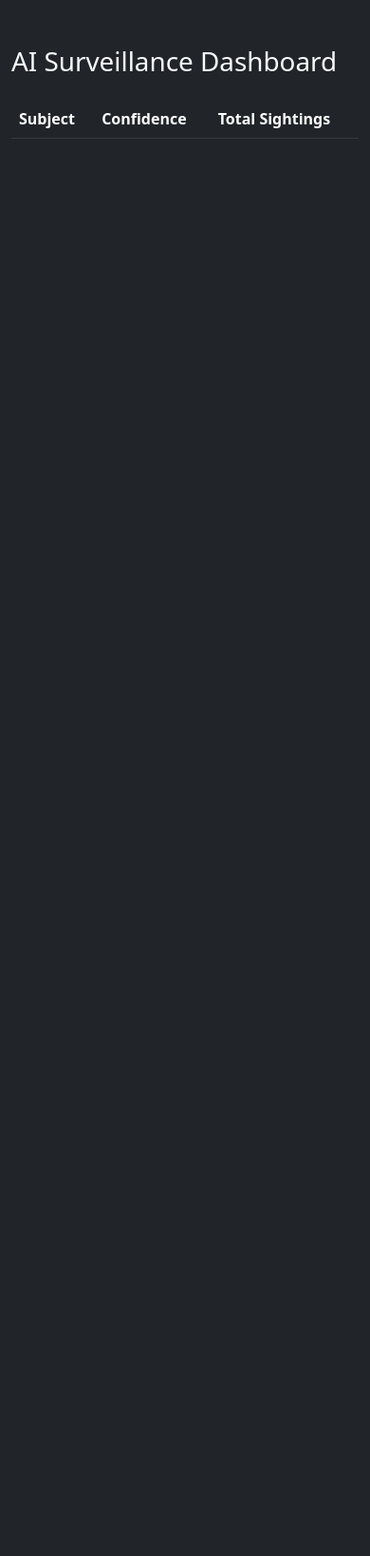
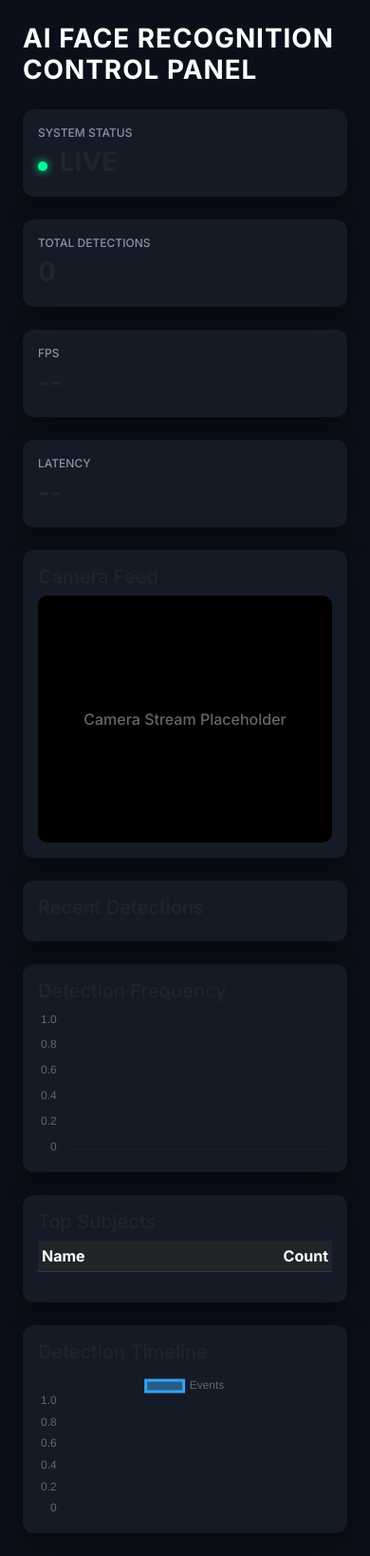
Before and after one commit to alexanderli07/open-cv, a plain HTML site: page index.html in a window 390 px wide. Shown: the whole page at 95% size. Before the commit the page ends 844 px from the top, so only its background shows below. Drawn offline with nearby package versions, Linux system fonts and the light colour scheme; no server answers.

Commit message:
frontend upgrade

```diff
--- a/index.html
+++ b/index.html
@@ -1,32 +1,201 @@
 <!DOCTYPE html>
-<html>
+<html lang="en">
+
 <head>
 
-<title>AI Vision Dashboard</title>
+<meta charset="UTF-8">
+<meta name="viewport" content="width=device-width, initial-scale=1.0">
+
+<title>AI Vision Control Panel</title>
 
 <link href="https://cdn.jsdelivr.net/npm/bootstrap@5.3.0/dist/css/bootstrap.min.css" rel="stylesheet">
 
+<script src="https://cdn.jsdelivr.net/npm/chart.js"></script>
+
+<link href="https://fonts.googleapis.com/css2?family=Inter:wght@300;500;700&display=swap" rel="stylesheet">
+
+<style>
+
+body{
+background:#0b0f19;
+color:white;
+font-family:'Inter',sans-serif;
+}
+
+.card{
+background:#151a27;
+border:none;
+border-radius:12px;
+box-shadow:0 10px 30px rgba(0,0,0,0.4);
+}
+
+h1{
+font-weight:700;
+letter-spacing:1px;
+}
+
+.metric{
+font-size:28px;
+font-weight:700;
+}
+
+.metric-label{
+font-size:12px;
+color:#8b93a6;
+text-transform:uppercase;
+}
+
+.status-dot{
+width:10px;
+height:10px;
+background:#00ff9c;
+border-radius:50%;
+display:inline-block;
+margin-right:6px;
+box-shadow:0 0 10px #00ff9c;
+}
+
+.feed-item{
+padding:8px 0;
+border-bottom:1px solid rgba(255,255,255,0.05);
+}
+
+.subject{
+color:#00d4ff;
+font-weight:600;
+}
+
+.confidence{
+color:#ffd54a;
+}
+
+.camera-box{
+background:#000;
+height:260px;
+border-radius:10px;
+display:flex;
+align-items:center;
+justify-content:center;
+color:#666;
+}
+
+</style>
+
 </head>
 
-<body class="bg-dark text-light">
+<body>
 
-<div class="container mt-5">
+<div class="container-fluid p-4">
 
-<h1 class="mb-4">AI Surveillance Dashboard</h1>
+<h1 class="mb-4">AI FACE RECOGNITION CONTROL PANEL</h1>
 
-<table class="table table-dark">
+<div class="row g-4 mb-4">
+
+<div class="col-md-3">
+<div class="card p-3">
+<div class="metric-label">SYSTEM STATUS</div>
+<div class="metric">
+<span class="status-dot"></span>
+LIVE
+</div>
+</div>
+</div>
+
+<div class="col-md-3">
+<div class="card p-3">
+<div class="metric-label">TOTAL DETECTIONS</div>
+<div class="metric" id="totalDetections">0</div>
+</div>
+</div>
+
+<div class="col-md-3">
+<div class="card p-3">
+<div class="metric-label">FPS</div>
+<div class="metric" id="fpsMetric">--</div>
+</div>
+</div>
+
+<div class="col-md-3">
+<div class="card p-3">
+<div class="metric-label">LATENCY</div>
+<div class="metric" id="latencyMetric">--</div>
+</div>
+</div>
+
+</div>
+
+<div class="row g-4">
+
+<div class="col-lg-6">
+
+<div class="card p-3">
+
+<h5>Camera Feed</h5>
+
+<div class="camera-box">
+Camera Stream Placeholder
+</div>
+
+</div>
+
+<div class="card p-3 mt-4">
+
+<h5>Recent Detections</h5>
+
+<div id="eventFeed"></div>
+
+</div>
+
+</div>
+
+<div class="col-lg-6">
+
+<div class="card p-3">
+
+<h5>Detection Frequency</h5>
+
+<canvas id="frequencyChart"></canvas>
+
+</div>
+
+<div class="card p-3 mt-4">
+
+<h5>Top Subjects</h5>
+
+<table class="table table-dark table-sm">
 
 <thead>
 <tr>
-<th>Subject</th>
-<th>Confidence</th>
-<th>Total Sightings</th>
+<th>Name</th>
+<th class="text-end">Count</th>
 </tr>
 </thead>
 
-<tbody id="table"></tbody>
+<tbody id="topSubjects"></tbody>
 
 </table>
+
+</div>
+
+</div>
+
+</div>
+
+<div class="row mt-4">
+
+<div class="col-12">
+
+<div class="card p-3">
+
+<h5>Detection Timeline</h5>
+
+<canvas id="timelineChart"></canvas>
+
+</div>
+
+</div>
+
+</div>
 
 </div>
 
@@ -36,29 +205,123 @@
 
 const socket = io("http://localhost:3000")
 
-const table = document.getElementById("table")
+const feed = document.getElementById("eventFeed")
+const topSubjects = document.getElementById("topSubjects")
+const totalMetric = document.getElementById("totalDetections")
 
-let stats = {}
+let counts = {}
+let timeline = []
 
-socket.on("face_event", data => {
+const freqChart = new Chart(
+document.getElementById("frequencyChart"),
+{
+type:"bar",
+data:{
+labels:[],
+datasets:[{
+label:"Detections",
+data:[]
+}]
+},
+options:{
+plugins:{legend:{display:false}},
+scales:{y:{beginAtZero:true}}
+}
+}
+)
 
-stats[data.subject] = data.total
+const timelineChart = new Chart(
+document.getElementById("timelineChart"),
+{
+type:"line",
+data:{
+labels:[],
+datasets:[{
+label:"Events",
+data:[]
+}]
+}
+}
+)
 
-table.innerHTML = ""
+socket.on("face_event",(data)=>{
 
-for(let name in stats){
+const {subject,confidence,total} = data
 
-table.innerHTML += `
+counts[subject] = total
+
+let totalDetections = Object.values(counts).reduce((a,b)=>a+b,0)
+
+totalMetric.innerText = totalDetections
+
+updateSubjects()
+
+addFeed(subject,confidence)
+
+updateCharts(subject,total)
+
+})
+
+function updateSubjects(){
+
+topSubjects.innerHTML=""
+
+Object.entries(counts)
+.sort((a,b)=>b[1]-a[1])
+.slice(0,5)
+.forEach(([name,count])=>{
+
+topSubjects.innerHTML+=`
+
 <tr>
 <td>${name}</td>
-<td>${data.confidence.toFixed(2)}</td>
-<td>${stats[name]}</td>
+<td class="text-end">${count}</td>
 </tr>
+
 `
+
+})
 
 }
 
+function addFeed(name,confidence){
+
+const el=document.createElement("div")
+
+el.className="feed-item"
+
+el.innerHTML=`
+<span class="subject">${name}</span>
+<span class="confidence">(${confidence.toFixed(2)})</span>
+<span class="text-muted float-end">${new Date().toLocaleTimeString()}</span>
+`
+
+feed.prepend(el)
+
+if(feed.children.length>10){
+feed.removeChild(feed.lastChild)
+}
+
+}
+
+function updateCharts(name,count){
+
+freqChart.data.labels = Object.keys(counts)
+freqChart.data.datasets[0].data = Object.values(counts)
+freqChart.update()
+
+timeline.push({
+time:new Date().toLocaleTimeString(),
+count:Object.values(counts).reduce((a,b)=>a+b,0)
 })
+
+if(timeline.length>20) timeline.shift()
+
+timelineChart.data.labels = timeline.map(t=>t.time)
+timelineChart.data.datasets[0].data = timeline.map(t=>t.count)
+timelineChart.update()
+
+}
 
 </script>
 
```
